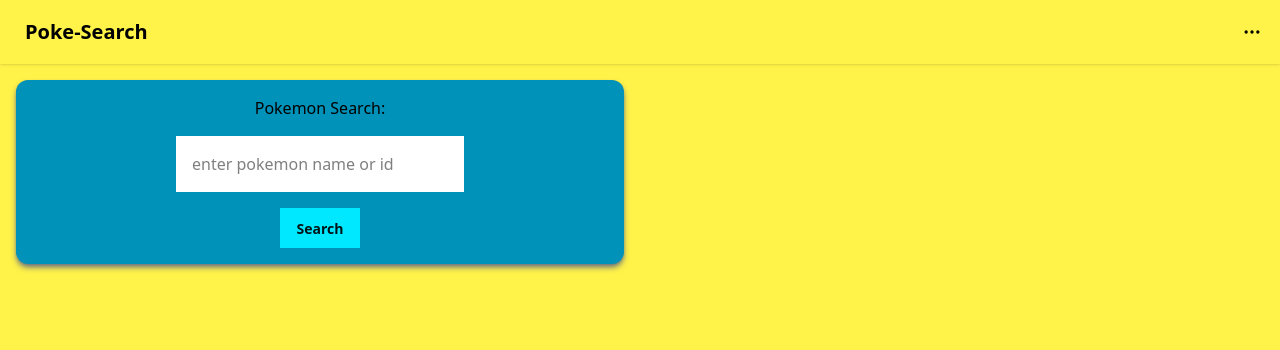
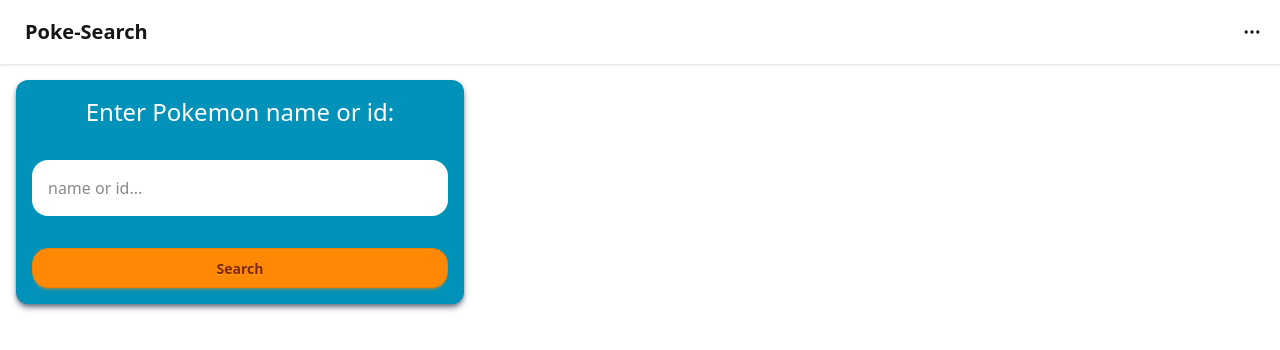
Before and after one commit to JGuzman87/poke-finder, a Next.js app: page / in a window 1280 px wide. Shown: the top 350 px of the page. Built offline with nearby package versions, Linux system fonts and the light colour scheme.

Commit message:
added moves adjusted grid

```diff
--- a/src/app/layout.js
+++ b/src/app/layout.js
@@ -17,7 +17,7 @@
 
 export default function RootLayout({ children }) {
   return (
-    <html lang="en" data-theme="cyberpunk">
+    <html lang="en" data-theme="bumblebee">
       <body
         className={`${geistSans.variable} ${geistMono.variable} antialiased min-h-screen`}
       >
--- a/src/components/Card.jsx
+++ b/src/components/Card.jsx
@@ -2,25 +2,51 @@
 
 
 const Card = (props) => {
+  if (props.moves) {
     return (
-      <div className="card bg-primary md:max-w-md shadow-md shadow-gray-500 rounded-xl text-primary-content ">
+      <div className="card bg-rose-400 md:max-w-full shadow-md shadow-gray-500 rounded-xl text-primary-content ">
+        <div className="card-body">
+          <div
+            tabIndex={0}
+            className="collapse collapse-arrow bg-base-100 border-base-300 border"
+          >
+            <div className="collapse-title font-semibold bg-rose-400">
+              <h1 className="font-stretch-expanded text-xl text-white">Moves</h1>
+            </div>
+            <div className="collapse-content text-sm bg-rose-400">
+              <ul className="capitalize text-amber-50 font-bold">
+                {props.moves.map((move) => (
+                  <li key={move.move.name}>{move.move.name}</li>
+                ))}
+              </ul>
+            </div>
+          </div>
+        </div>
+      </div>
+    );
+  }
+    return (
+      <div className="card bg-primary md:max-w-3/4 col-span-1 shadow-md shadow-gray-500 rounded-xl text-primary-content ">
         <div className="card-body">
           <div className="flex justify-around">
-            <h2 className="card-title capitalize text-white text-3xl">
+            <h2 className="card-title capitalize text-white font-bold font-stretch-expanded text-3xl">
               {props.name} ({props.id})
             </h2>
-            <img width="100px" src={props.img} />
+            <img width="200px" src={props.img} />
           </div>
-          {props.abilities ? <h1 className='text-white text-xl font-bold'>Abilities</h1> : ""}
-          <ul className='capitalize text-amber-50 font-bold'>
+          {props.abilities ? (
+            <h1 className="text-white text-xl font-bold font-stretch-expanded">
+              Abilities
+            </h1>
+          ) : (
+            ""
+          )}
+          <ul className="capitalize text-amber-50 font-bold font-stretch-expanded">
             {props.abilities.map((ability) => (
               <li key={ability.ability.name}>{ability.ability.name}</li>
             ))}
           </ul>
-            <div>
-
-            </div>
-
+          <div></div>
         </div>
       </div>
     );
--- a/src/components/Pokemon.jsx
+++ b/src/components/Pokemon.jsx
@@ -30,22 +30,11 @@
     fetchPokemon();
   };
 
-  // useEffect(() => {
-  //   const fetchAbility = async () => {
-  //     try {
-  //       const response = await fetch(
-  //         //TODO: figure out how to cycle through abilities ???
-  //         `https://pokeapi.co/api/v2/ability/${abilities.ability.name}/`
-  //       );
-  //       const description = await response.json();
-  //       console.log(description);
-  //     } catch (error) {
-  //       console.error(error, "Could not fetch");
-  //     }
-  //   };
-
-  //   fetchAbility();
-  // }, [handleSubmit]);
+// useEffect(() => {
+//   if (pokeInfo.moves) {
+//   props.moves.moves.map((move) => console.log(move.move.name));
+//   }
+// }, [pokeInfo]);
 
   const handleChange = (e) => {
     const { name, value } = e.target;
@@ -55,23 +44,31 @@
   };
 
   return (
-    <div className="grid grid-cols-1 gap-4 w-full md:w-1/2 p-4">
+    <div className="grid grid-cols-1 gap-4 w-full p-4 md:grid-cols-2 md:w-full">
       <form
-        className="bg-cyan-600 flex rounded-xl shadow-md shadow-gray-500 flex-col gap-4 items-center p-4"
+        className="bg-cyan-600 flex rounded-xl md:w-md shadow-md shadow-gray-500 flex-col gap-8 items-center p-4"
         htmlFor="api-call"
         onSubmit={handleSubmit}
       >
-        <label htmlFor="name">Pokemon Search:</label>
+        <label
+          htmlFor="name"
+          className="text-2xl subpixel-antialiased font-stretch-expanded text-white"
+        >
+          Enter Pokemon name or id:
+        </label>
         <input
-          className="bg-white p-4 w-3/4 md:w-1/2 border-indigo-500"
+          className="bg-white p-4 w-3/4 md:w-full rounded-2xl border-indigo-500"
           type="text"
           name="poke_name"
           value={pokeName}
           onChange={handleChange}
-          placeholder="enter pokemon name or id"
+          placeholder="name or id..."
           required
         />
-        <button className="btn btn-secondary" type="submit">
+        <button
+          className="btn btn-secondary md:w-full rounded-2xl"
+          type="submit"
+        >
           Search
         </button>
       </form>
@@ -83,12 +80,11 @@
           img={sprite ? sprite.front_default : ""}
           abilities={abilities === null ? "" : abilities}
         />
-
       ) : (
         ""
       )}
 
-
+      {pokeInfo.moves ? <Card moves={pokeInfo.moves} /> : ""}
     </div>
   );
 };
```
